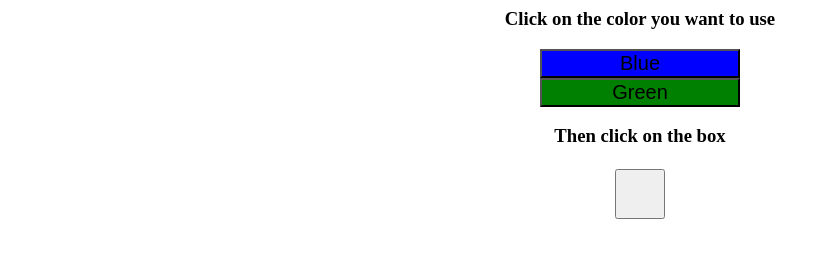
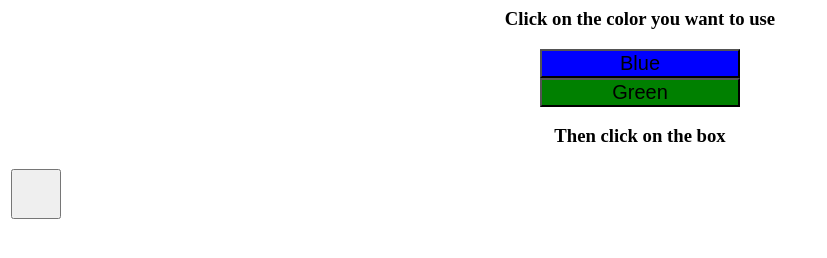
Before and after one commit to mohawk248/projects.github.io, a plain HTML site: page index.html in a window 1280 px wide. Shown: the whole page, without its empty margins (0-827 px from the left). Drawn offline with Linux system fonts and the light colour scheme.

Commit message:
Update index.html

```diff
--- a/index.html
+++ b/index.html
@@ -1,10 +1,6 @@
 <html>
         <head>
             <style>
-                table {
-                    margin-right: auto;
-                    margin-left: auto;
-                }
                 .colors {
                     text-align: center;
                 }
```
